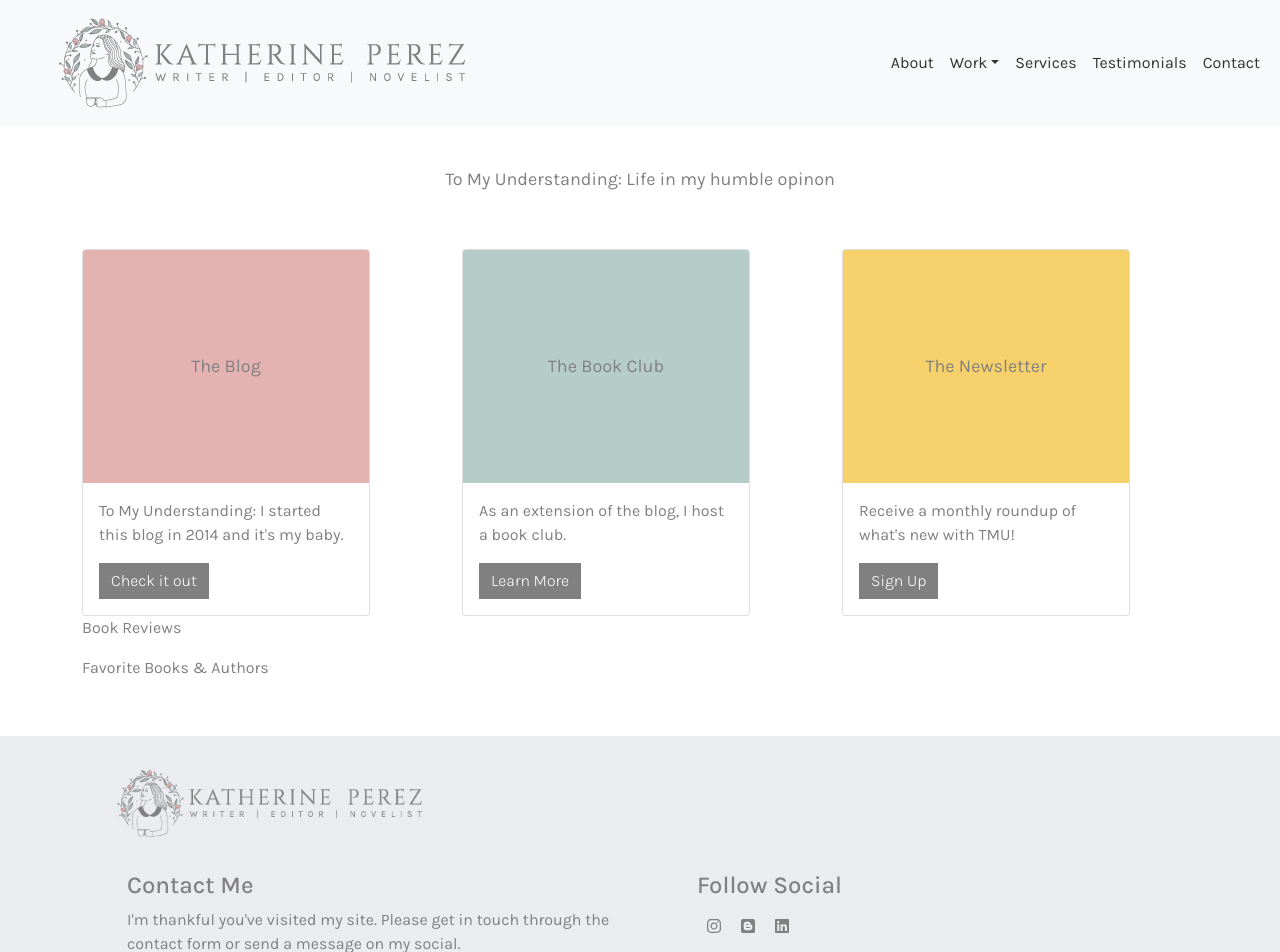
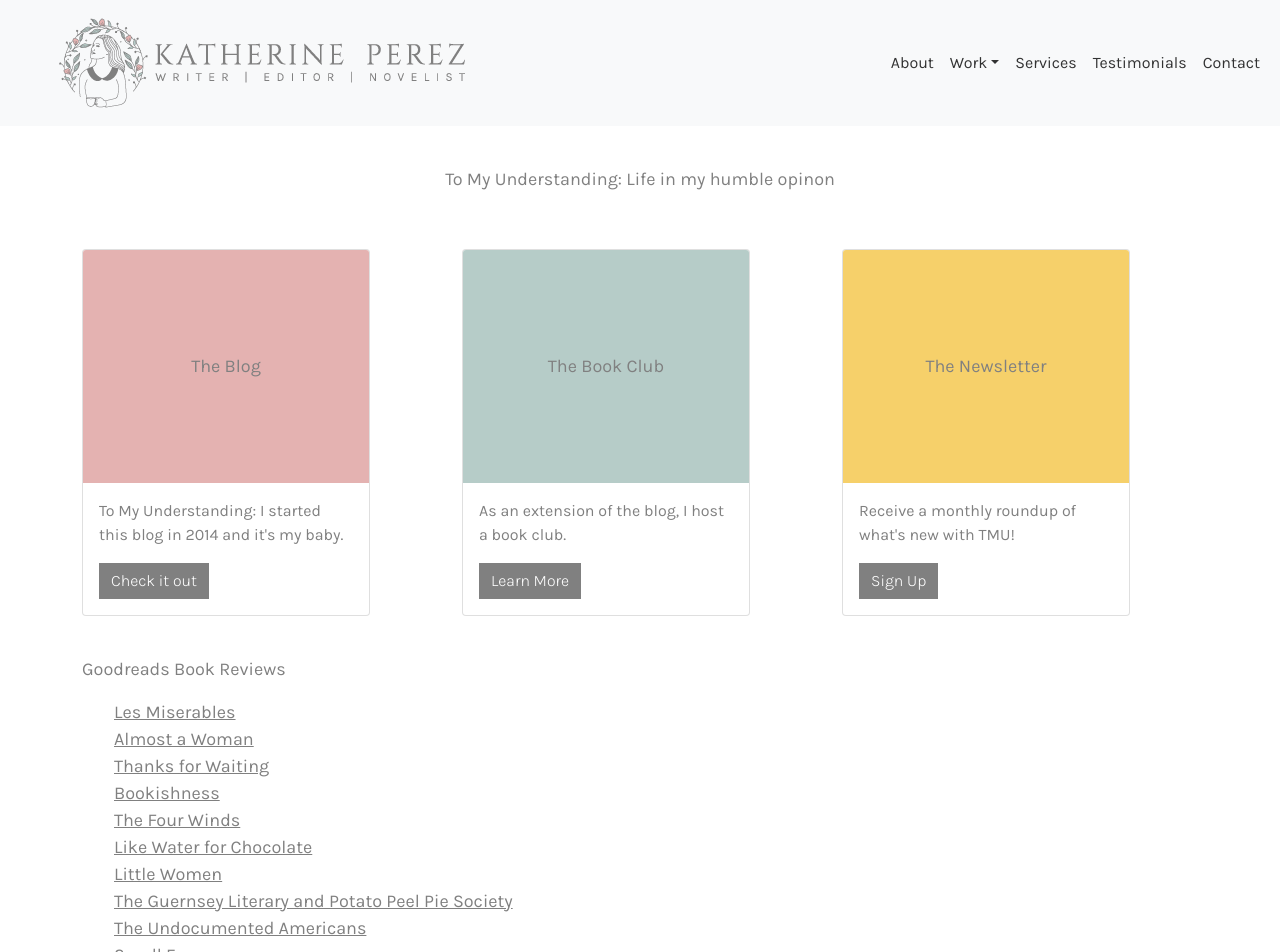
Before and after one commit to Kaitlyn-Lynette/Kathys-Portfolio, a React (Create React App) app: page /readwithcoffee in a window 1280 px wide. Shown: the top 952 px of the page. Built offline with nearby package versions, Linux system fonts and the light colour scheme.

Commit message:
Added buttons to navigate to URLs and configured the img overlay that was on top of the button preventing the navigation

```diff
--- a/src/App.css
+++ b/src/App.css
@@ -292,11 +292,42 @@ body {
 
 .rwc-cards {
   font-size: 18px;
-  vertical-align: center;
   text-align: center;
+  height: 200px;
   line-height: 200px;
 
 }
+
+
+.rwc-reviews {
+  padding-top: 40px;
+  padding-bottom: 20px;
+  font-size: 18px;
+}
+
+.rwc-faves {
+  /* padding-top: 20px; */
+  padding-bottom: 40px;
+  font-size: 18px;
+}
+
+.rwc-reviews ul {
+  list-style-type: none;;
+}
+
+.rwc-reviews a {
+  color: inherit;
+}
+
+.rwc-button-one {
+  background-color: #808080;
+  color: white;
+  width: 125px;
+  height: 24px;
+  padding-left: 20px
+
+}
+
 
 /* 800x or more */
 @media (min-width: 800px) {
--- a/src/pages/ReadWithCoffee.js
+++ b/src/pages/ReadWithCoffee.js
@@ -1,7 +1,7 @@
+import React from "react";
 import Container from "react-bootstrap/Container";
 import Col from "react-bootstrap/Col";
 import Row from "react-bootstrap/Row";
-import Image from "react-bootstrap/Image";
 import Card from "react-bootstrap/Card";
 import Button from "react-bootstrap/Button";
 import Footer from "../components/Footer";
@@ -9,6 +9,12 @@ import Header from "../components/Navigation";
 import "../App.css";
 
 const ReadWithCoffee = () => {
+
+
+
+
+
+
   return (
     <div id="readwithcoffee">
       <Header />
@@ -20,15 +26,22 @@ const ReadWithCoffee = () => {
         </Row>
         <Row>
           <Col md={4}>
-            <Card  style={{ width: "18rem"}}>
+            <Card style={{ width: "18rem" }}>
               <Card.Img variant="top" src="/images/theblog1.png" />
               <Card.Body>
-                <Card.ImgOverlay className= "rwc-cards">The Blog</Card.ImgOverlay>
+                <Card.ImgOverlay className="rwc-cards">
+                  The Blog
+                </Card.ImgOverlay>
                 <Card.Text>
                   To My Understanding: I started this blog in 2014 and it's my
                   baby.
                 </Card.Text>
-                <Button className= "rwc-button">Check it out</Button>
+                <Button
+                  className="rwc-button"
+                  href="https://www.instagram.com/p/CVnoEZ4vyxZ/"
+                >
+                  Check it out
+                </Button>
               </Card.Body>
             </Card>
           </Col>
@@ -36,11 +49,18 @@ const ReadWithCoffee = () => {
             <Card style={{ width: "18rem" }}>
               <Card.Img variant="top" src="/images/thebookclub2.png" />
               <Card.Body>
-              <Card.ImgOverlay className= "rwc-cards">The Book Club</Card.ImgOverlay>
+                <Card.ImgOverlay className="rwc-cards">
+                  The Book Club
+                </Card.ImgOverlay>
                 <Card.Text>
                   As an extension of the blog, I host a book club.
                 </Card.Text>
-                <Button className= "rwc-button">Learn More</Button>
+                <Button
+                  className="rwc-button"
+                  href="https://www.instagram.com/p/CVnoEZ4vyxZ/"
+                >
+                  Learn More
+                </Button>
               </Card.Body>
             </Card>
           </Col>
@@ -48,29 +68,99 @@ const ReadWithCoffee = () => {
             <Card style={{ width: "18rem" }}>
               <Card.Img variant="top" src="/images/thenewsletter3.png" />
               <Card.Body>
-              <Card.ImgOverlay className= "rwc-cards">The Newsletter</Card.ImgOverlay>
+                <Card.ImgOverlay className="rwc-cards">
+                  The Newsletter
+                </Card.ImgOverlay>
                 <Card.Text>
                   Receive a monthly roundup of what's new with TMU!
                 </Card.Text>
-                <Button className= "rwc-button">Sign Up</Button>
+                <Button
+                className="rwc-button"
+                href="http://www.tomyunderstanding.net/"
+                >
+                  Sign Up
+                </Button>
               </Card.Body>
             </Card>
           </Col>
         </Row>
-        <Row>
+        <Row className="rwc-reviews">
           <Col>
-          <p>Book Reviews</p>
+            <p>Goodreads Book Reviews</p>
+            <ul>
+              <li>
+                <a href="https://www.goodreads.com/review/show/4250409189">
+                  Les Miserables
+                </a>
+              </li>
+              <li>
+                <a href="https://www.goodreads.com/review/show/4251595447">
+                  Almost a Woman
+                </a>
+              </li>
+              <li>
+                <a href="https://www.goodreads.com/review/show/4153176573">
+                  Thanks for Waiting
+                </a>
+              </li>
+              <li>
+                <a href="https://www.goodreads.com/review/show/4214911069">
+                  Bookishness
+                </a>
+              </li>
+              <li>
+                <a href="https://www.goodreads.com/review/show/4153242331">
+                  The Four Winds
+                </a>
+              </li>
+              <li>
+                <a href="https://www.goodreads.com/review/show/3504780008">
+                  Like Water for Chocolate
+                </a>
+              </li>
+              <li>
+                <a href="https://www.goodreads.com/review/show/3982757466">
+                  Little Women
+                </a>
+              </li>
+              <li>
+                <a href="https://www.goodreads.com/review/show/3586990699">
+                  The Guernsey Literary and Potato Peel Pie Society
+                </a>
+              </li>
+              <li>
+                <a href="https://www.goodreads.com/review/show/3535543299">
+                  The Undocumented Americans
+                </a>
+              </li>
+              <li>
+                <a href="https://www.goodreads.com/review/show/3146657265">
+                  Small Fry
+                </a>
+              </li>
+            </ul>
           </Col>
         </Row>
-        <Row>
+        {/* <Row className="rwc-faves">
           <Col>
-          <p>Favorite Books & Authors</p>
+          <p>Favorite Authors</p>
+          <ul>
+            <li>Esmeralda Santiago</li>
+            <li>Doree Shafrir </li>
+            <li>Debbie Macomber </li>
+          </ul>
+          <p>Favorite Books</p>
+          <ul>
+            <li>Small Fry</li>
+            <li>Little Woman</li>
+            <li>An Education</li>
+          </ul>
+
           </Col>
-        </Row>
+        </Row> */}
       </Container>
       <Footer />
     </div>
-
   );
 };
 
```
